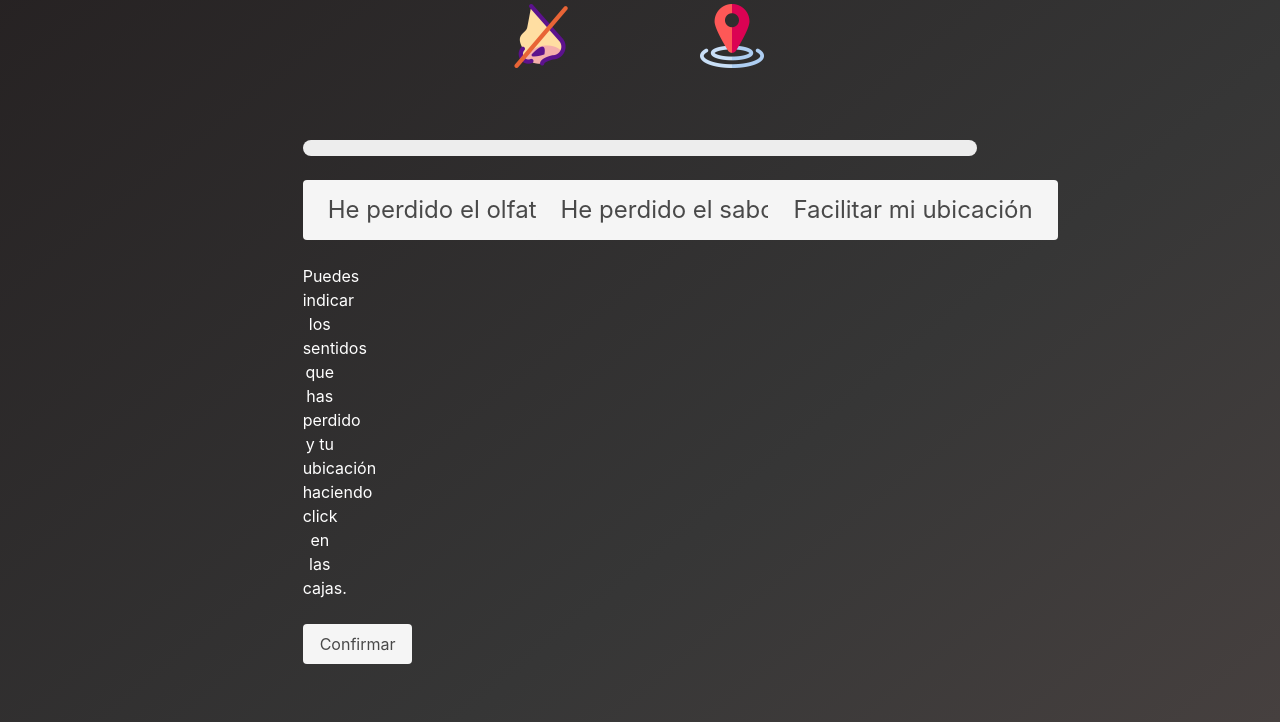
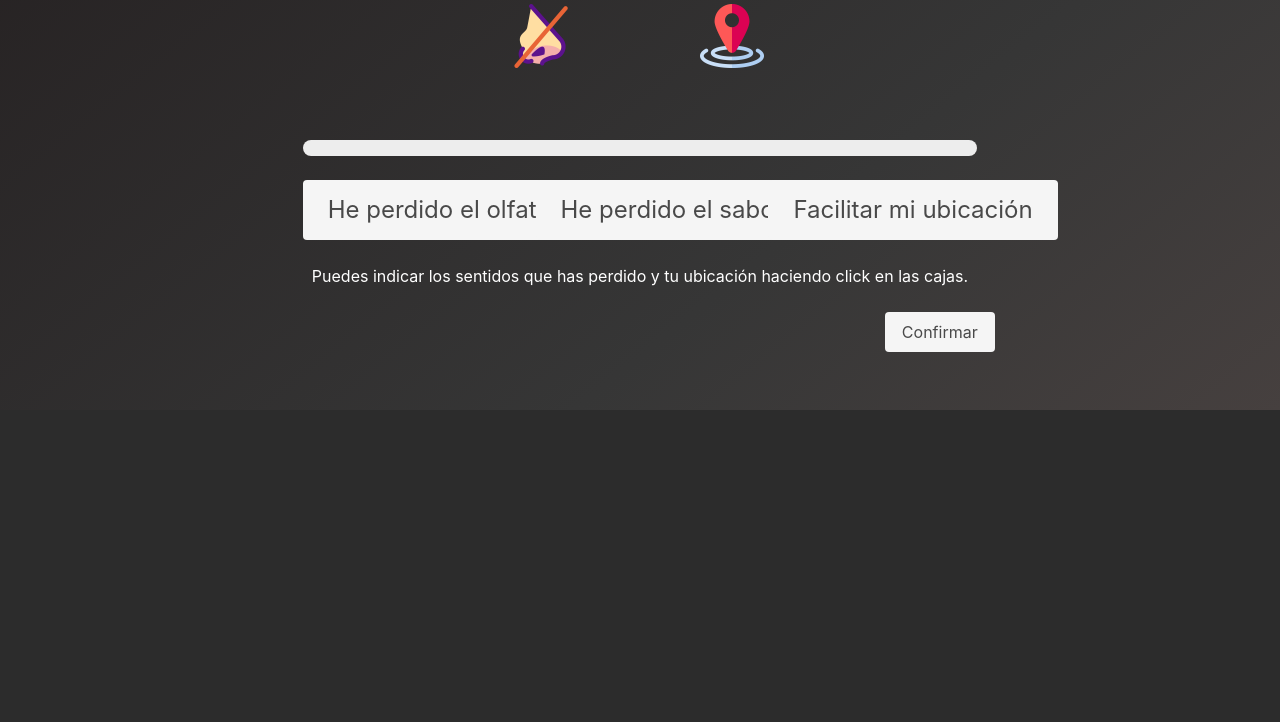
Before and after one commit to deeptony/sniffCOVID, a Flask app: page / in a window 1280 px wide. Shown: the part 580-1302 px from the top of the page. After the commit the page ends 990 px from the top, so only its background shows below. Run offline with Flask 2, Linux system fonts and the light colour scheme; some libraries are stand-ins or nearby versions.

Commit message:
Fixing bottom message and confirm

```diff
--- a/templates/landing.html
+++ b/templates/landing.html
@@ -53,12 +53,12 @@
               </div>
               <div class="container is-fluid has-text-centered" style="margin-bottom: 10px;">
                 <div class="columns is-multiline">
-                  <div id="tip_holder" class="column is-1">
+                  <div id="tip_holder" class="column is-12">
                     <p id="waiting">Puedes indicar los sentidos que has perdido y tu ubicación haciendo click en las cajas.</p>
                   </div>
                 </div>
                 <div class="columns is-multiline">
-                  <div id="confirm_holder" class="column is-1">
+                  <div id="confirm_holder" class="column is-2 is-offset-10">
                     <button hidden id="location" onclick="triggerSendData()" class="button is-light is-normal">Confirmar</button>
                   </div>
                 </div>
```
